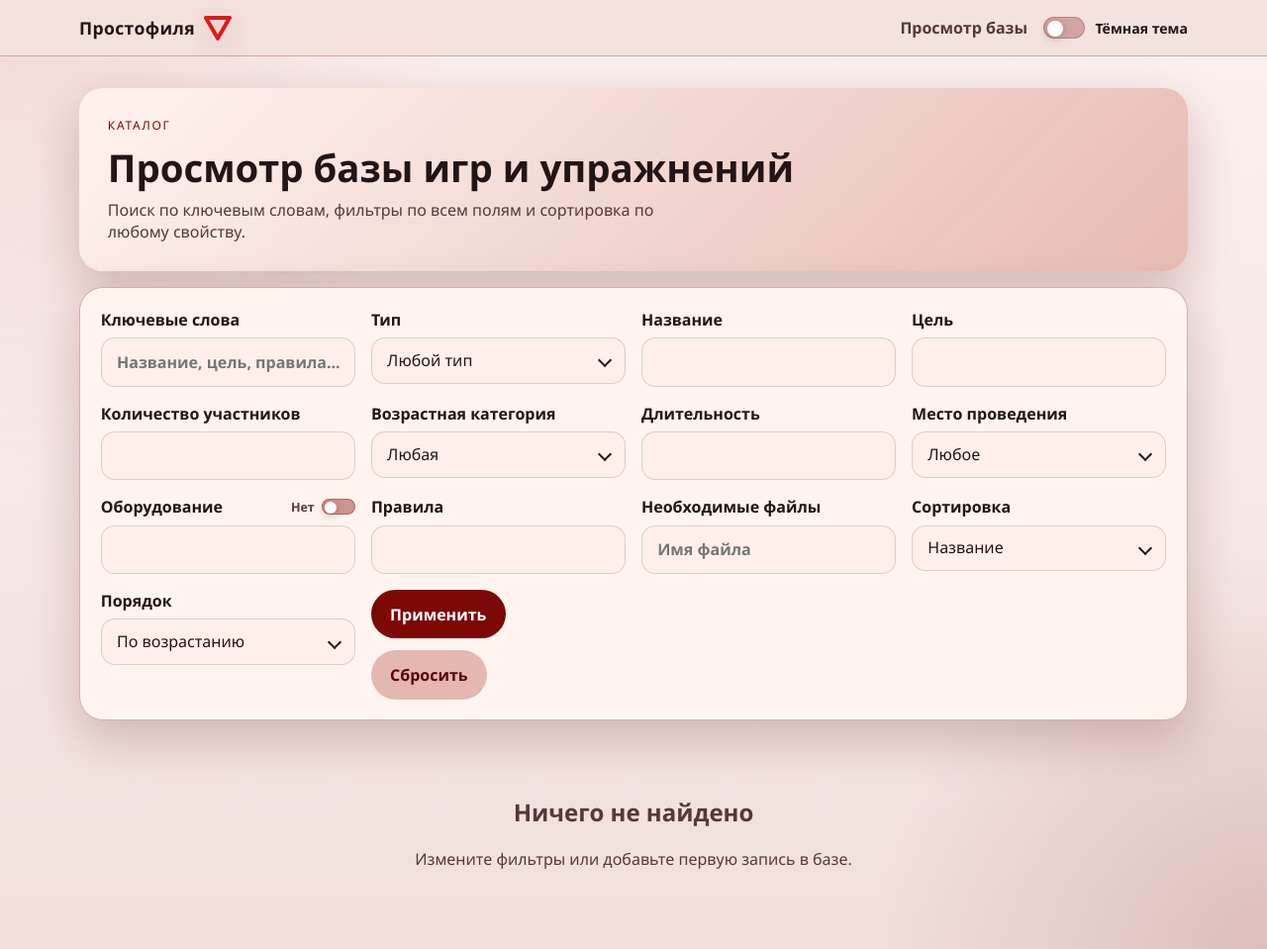
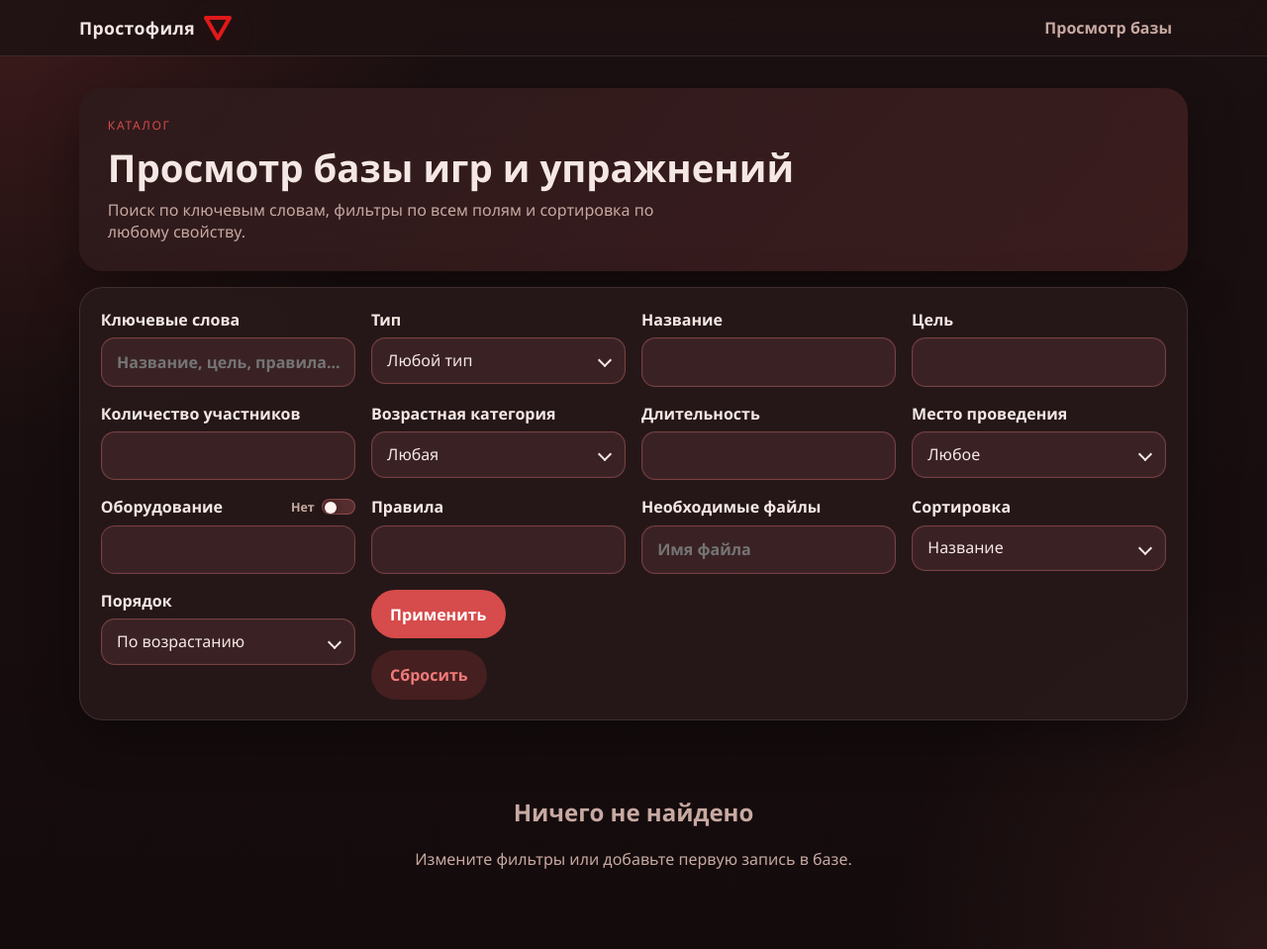
Before and after one commit to Wool5443/games_manual, a Flask app: page /games in a window 1280 px wide. Shown: the whole page at 99% size. Run offline with Flask 3, Linux system fonts and the light colour scheme; data comes from the database, SQL or seed files in the repository; data that the repository does not hold is empty.

Commit message:
Remove light theme toggle

```diff
--- a/templates/base.html
+++ b/templates/base.html
@@ -1,18 +1,9 @@
 <!doctype html>
-<html lang="ru">
+<html lang="ru" data-theme="dark">
   <head>
     <meta charset="utf-8">
     <meta name="viewport" content="width=device-width, initial-scale=1">
     <title>{% block title %}Простофиля{% endblock %}</title>
-    <script>
-      (function () {
-        const savedTheme = localStorage.getItem("theme");
-        const systemPrefersDark = window.matchMedia("(prefers-color-scheme: dark)").matches;
-        if (savedTheme === "dark" || (!savedTheme && systemPrefersDark)) {
-          document.documentElement.dataset.theme = "dark";
-        }
-      })();
-    </script>
     <link rel="stylesheet" href="{{ versioned_static('palette.css') }}">
     <link rel="stylesheet" href="{{ versioned_static('styles.css') }}">
   </head>
@@ -45,12 +36,6 @@
             {% endif %}
           </nav>
           <div class="header-tools">
-            <button class="theme-toggle" type="button" id="theme-toggle" aria-pressed="false">
-              <span class="theme-toggle-track" aria-hidden="true">
-                <span class="theme-toggle-thumb"></span>
-              </span>
-              <span class="theme-toggle-label">Тёмная тема</span>
-            </button>
             {% if current_user %}
               <div class="auth-controls">
                 <span class="auth-user">{{ current_user.get('name') or current_user.get('email') }}</span>
@@ -80,47 +65,8 @@
     </main>
     <script>
       (function () {
-        const root = document.documentElement;
-        const toggle = document.getElementById("theme-toggle");
         const menuToggle = document.getElementById("menu-toggle");
         const headerMenu = document.getElementById("header-menu");
-        if (!toggle) return;
-        const mediaQuery = window.matchMedia("(prefers-color-scheme: dark)");
-
-        const applyTheme = (theme) => {
-          if (theme === "dark") {
-            root.dataset.theme = "dark";
-            toggle.setAttribute("aria-pressed", "true");
-          } else {
-            delete root.dataset.theme;
-            toggle.setAttribute("aria-pressed", "false");
-          }
-        };
-
-        const getPreferredTheme = () => {
-          const savedTheme = localStorage.getItem("theme");
-          if (savedTheme) return savedTheme;
-          return mediaQuery.matches ? "dark" : "light";
-        };
-
-        applyTheme(getPreferredTheme());
-
-        toggle.addEventListener("click", function () {
-          const nextTheme = root.dataset.theme === "dark" ? "light" : "dark";
-          if (nextTheme === "dark") {
-            localStorage.setItem("theme", "dark");
-          } else {
-            localStorage.removeItem("theme");
-          }
-          applyTheme(nextTheme);
-        });
-
-        mediaQuery.addEventListener("change", function () {
-          if (!localStorage.getItem("theme")) {
-            applyTheme(getPreferredTheme());
-          }
-        });
-
         if (menuToggle && headerMenu) {
           menuToggle.addEventListener("click", function () {
             const isOpen = headerMenu.classList.toggle("is-open");
```
